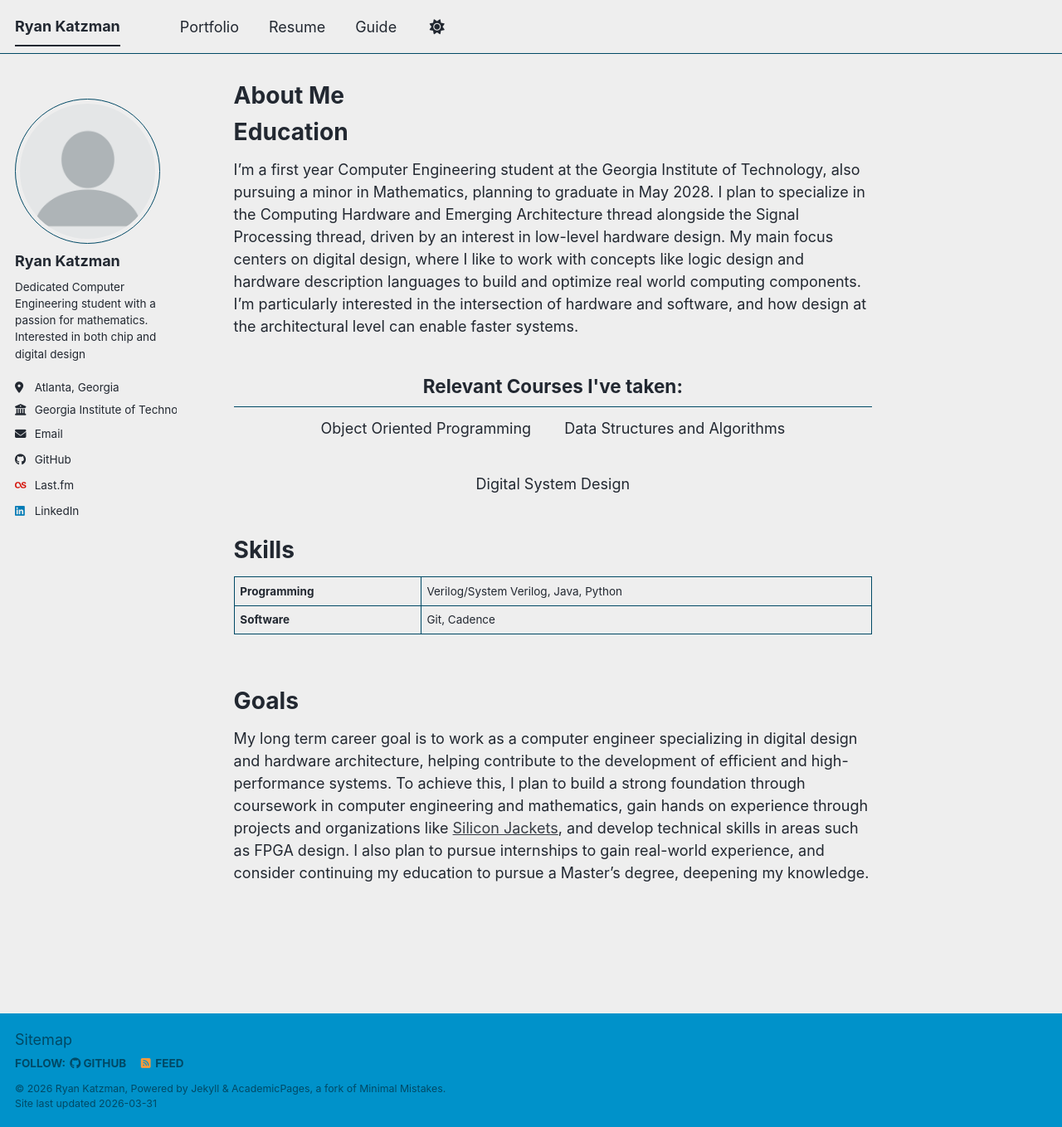
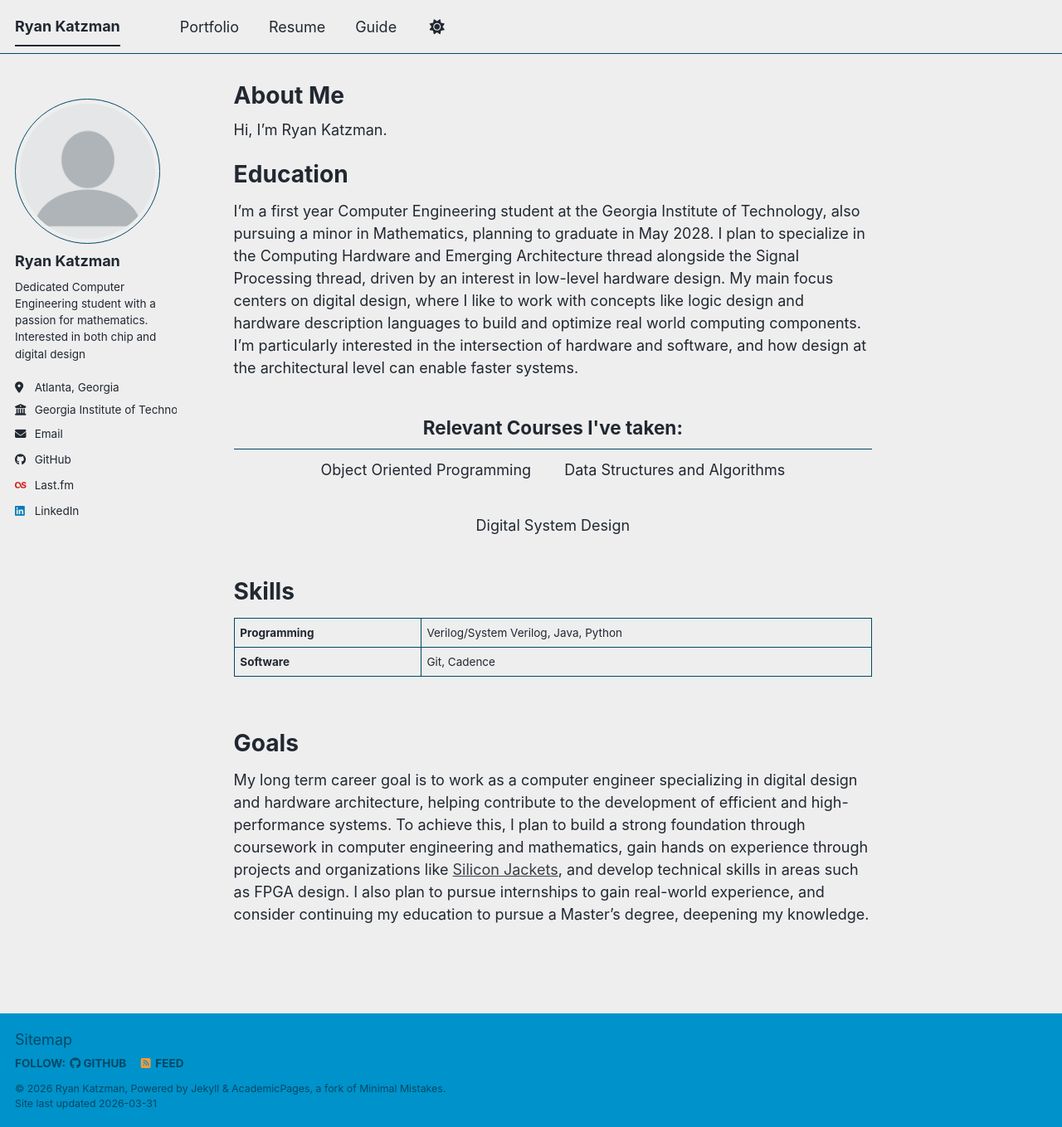
Before and after one commit to ryankatzman/ryankatzman.github.io, a Jekyll site: the page built from _pages/about.md, in a window 1280 px wide and 1359 px high. Shown: the whole window at 83% size. Built offline with Jekyll 4.4.1, drawn with Linux system fonts in a browser that asks for light colours; a script bundle is joined from its source files by our own code; library files that are not in the unit come from our copies.

Commit message:
Update about.md

```diff
--- a/_pages/about.md
+++ b/_pages/about.md
@@ -6,6 +6,8 @@ redirect_from:
   - /about/
   - /about.html
 ---
+
+Hi, I'm Ryan Katzman.
 
 # Education
 
```
